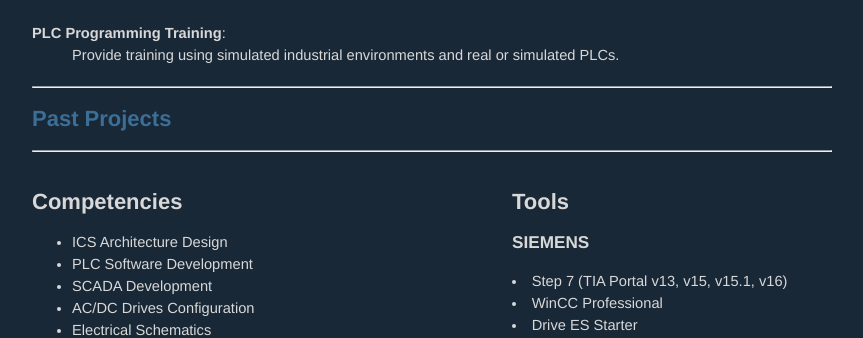
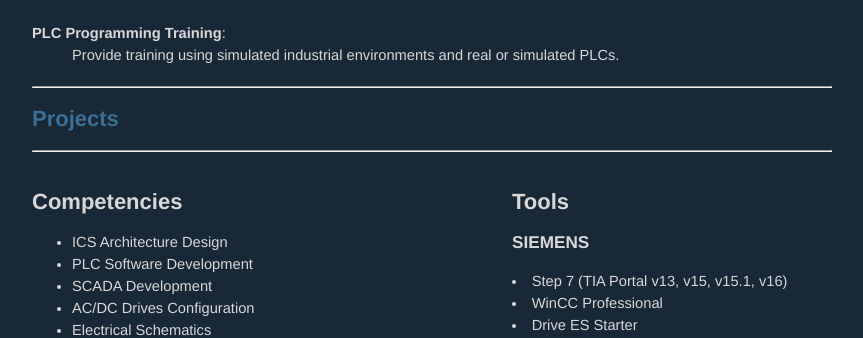
Before and after one commit to hardpath/hardpath.github.io, a Jekyll site: the page built from about_ct.html, in a window 1280 px wide. Shown: the part 308-646 px from the top of the page, without its empty margins (208-1071 px from the left). Built offline with Jekyll 4.4.1, drawn with Linux system fonts in a browser that asks for light colours.

Commit message:
Minor revision in About

```diff
--- a/about_ct.html
+++ b/about_ct.html
@@ -9,7 +9,7 @@ title: About
 <hr style="margin-top: 20px; margin-bottom: 20px;">
 
 <div>
-    <a href="about_projects.html"><h2>Past Projects</h2></a>
+    <a href="about_projects.html"><h2>Projects</h2></a>
 </div>
 
 <hr style="margin-top: 20px; margin-bottom: 20px;">
--- a/about_projects.html
+++ b/about_projects.html
@@ -15,7 +15,7 @@ title: About
 <hr style="margin-top: 20px; margin-bottom: 20px;">
 
 <div>
-    <h2>Past Projects</h2>
+    <h2>Projects</h2>
     <table>
         {% for post in site.posts %}
             {% if post.categories contains "portfolio" %}
```
